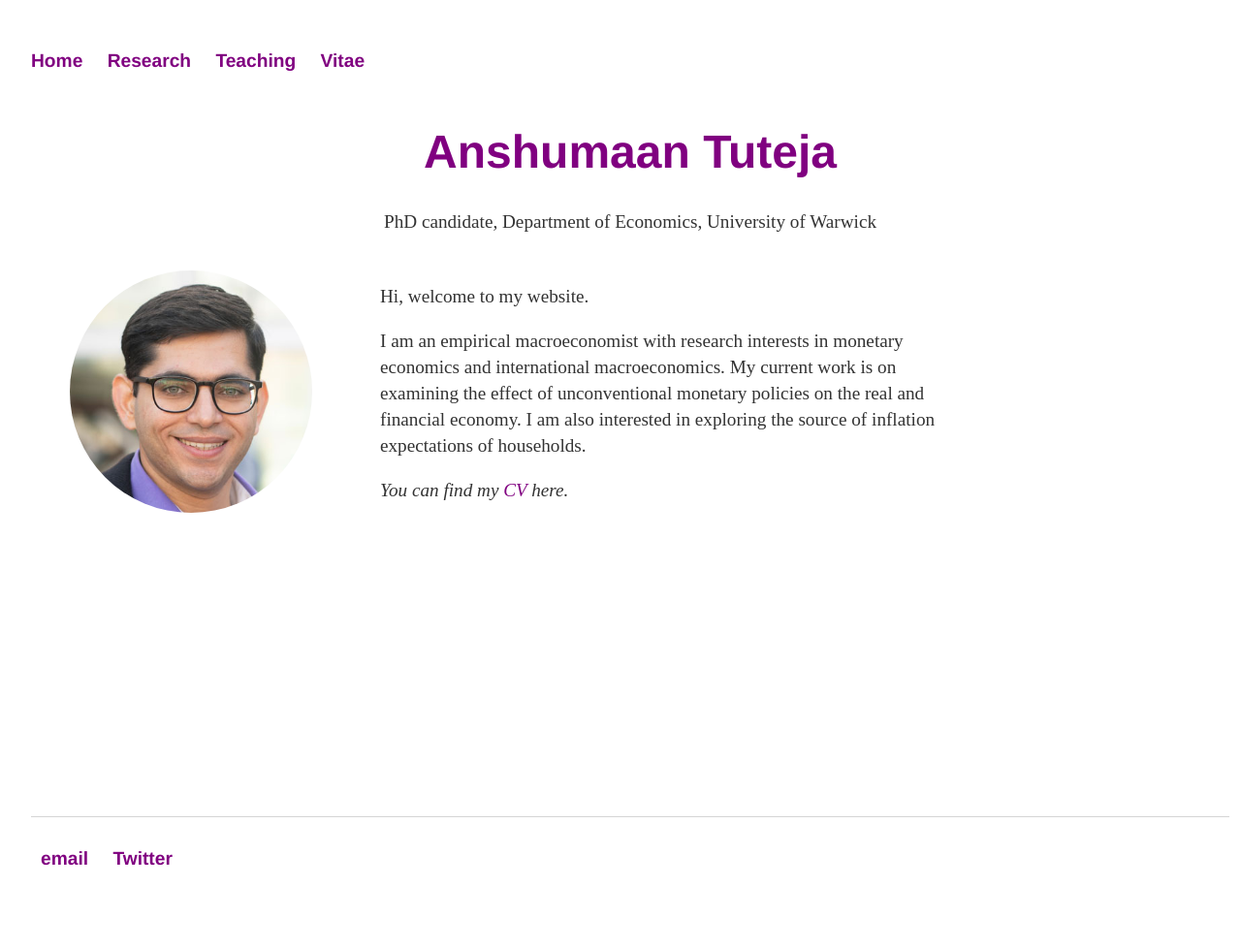
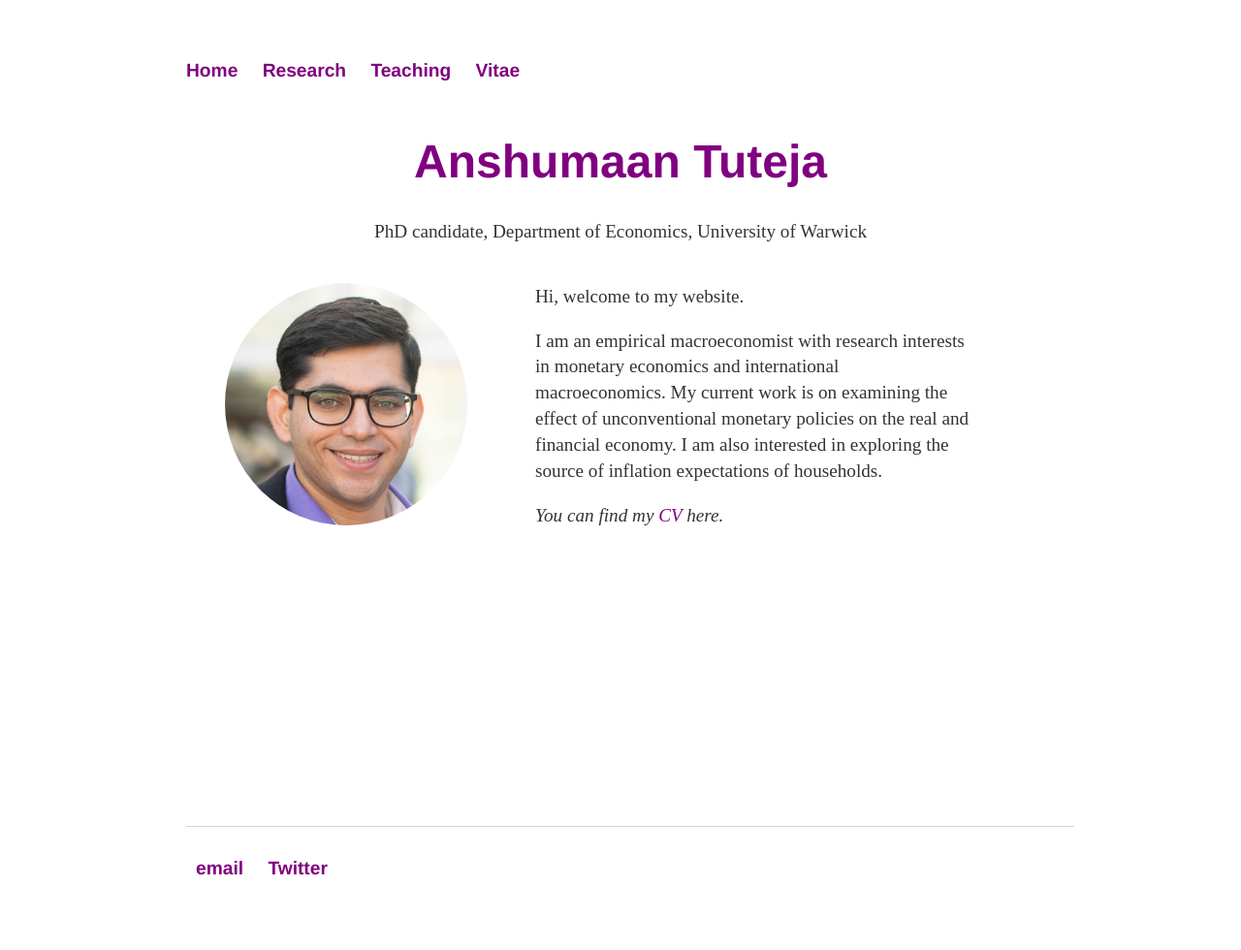
Before and after one commit to anshumaan-tuteja/anshumaan-tuteja.github.io, a Jekyll site: the page built from index.html, in a window 1280 px wide. Shown: the whole page at 97% size. Built offline with Jekyll 4.4.1, drawn with Linux system fonts in a browser that asks for light colours.

Commit message:
Update main.css

```diff
--- a/css/main.css
+++ b/css/main.css
@@ -5,8 +5,8 @@
    display: flex;
    flex-wrap: wrap;
    flex-direction: column;
-   width: 70%;
-   height: 95%;
+   width: 90%;
+   /* height: 95%;  */
    }
 
 body {
@@ -15,8 +15,8 @@
     flex-wrap: wrap;
     flex-direction: column;
     color: #333;
-    margin: 30px auto;
-    width: 95%;
+    margin: 40px auto;
+    width: 90%;
     /* height: 95%; */
 }
 
@@ -132,9 +132,15 @@
     main {
       flex-wrap: nowrap;
       width: 70%;
-      height: 95%;
+      /* height: 95%; */
 
     }
+
+body {
+    flex-wrap: nowrap;
+   width: 70%;
+    /* height: 95%; */
+}
 
 .homepageContent {
  flex-direction: row;
```
